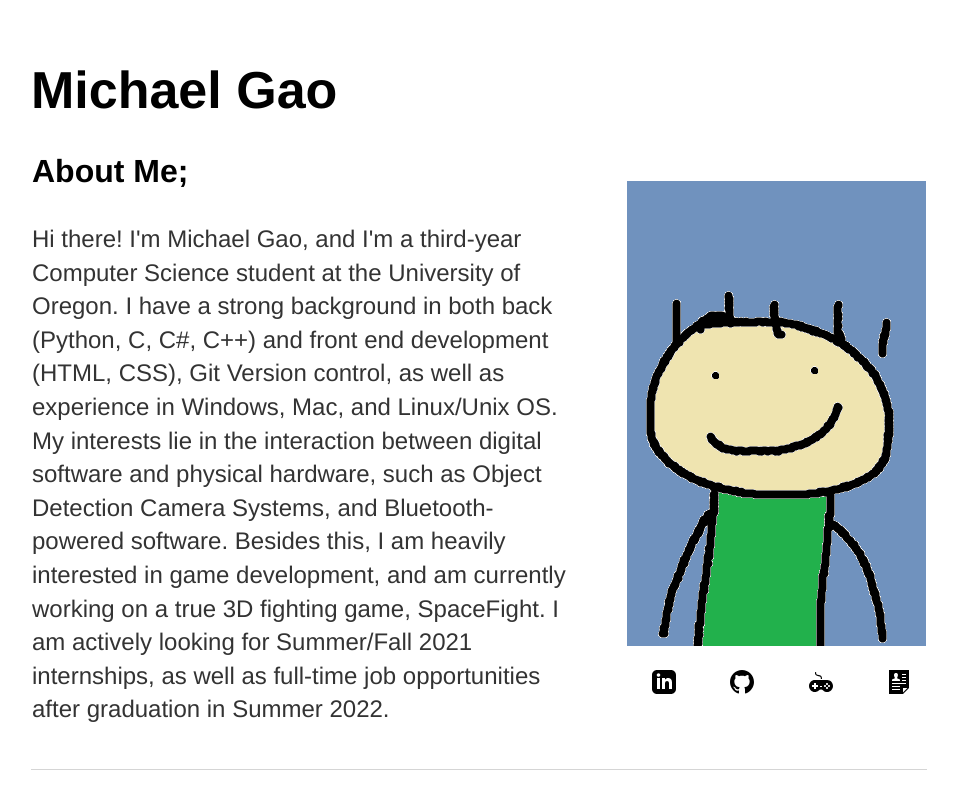
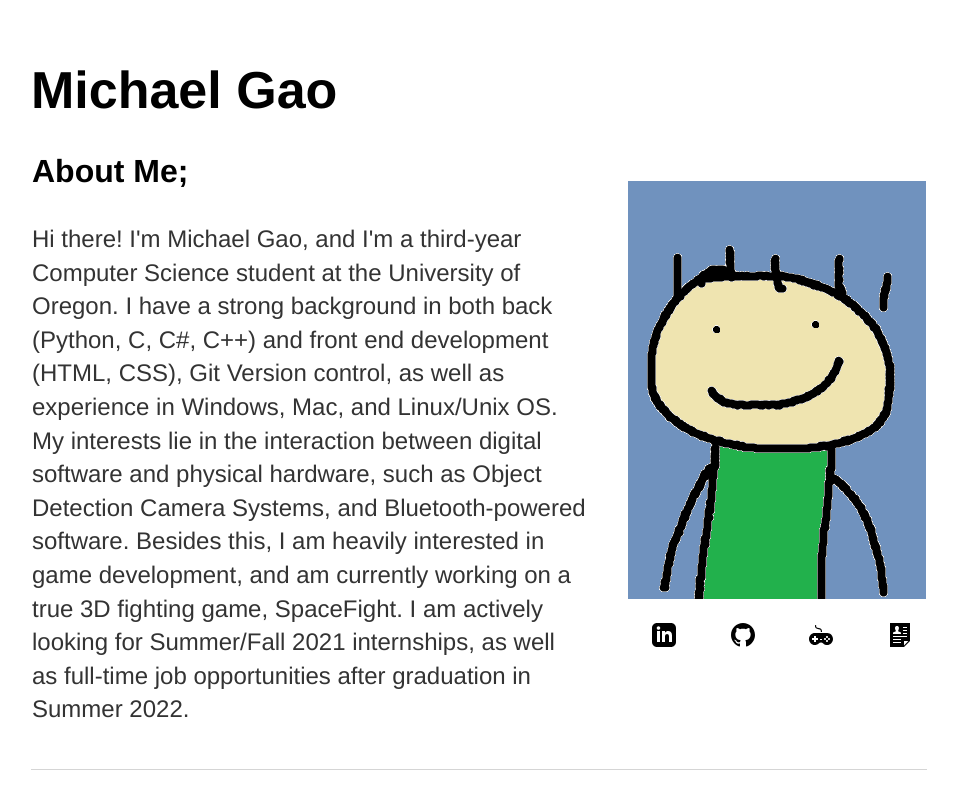
Before and after one commit to michael-c-gao/WebsiteOfMichael, a Jekyll site: the page built from index.html, in a window 1280 px wide. Shown: the top 809 px of the page, without its empty margins (161-1118 px from the left). Built offline with Jekyll 4.4.1, drawn with Linux system fonts in a browser that asks for light colours.

Commit message:
Update index.html

```diff
--- a/index.html
+++ b/index.html
@@ -32,7 +32,7 @@
 	</section>
 	<section class="child">
 
-	<div align="center"><img style="padding-left: 40px; padding-bottom: 20px; padding-top: 60px;" src="selfportrait.png" alt="Self Portrait"></div>
+	<div align="center"><img style="padding-left: 40px; padding-bottom: 20px; padding-top: 60px;" src="self-portrait.png" alt="Self Portrait"></div>
 	<div align="center">
 		 <pade><a id="linkedin" href="https://www.linkedin.com/in/michael-c-gao/"><img src="logo/linkedin.svg" alt="linkedin"></a></pade>
 		 <pade><a id="github" href="https://github.com/michael-c-gao"><img src="logo/github.svg" alt="github"></a></pade>
```
